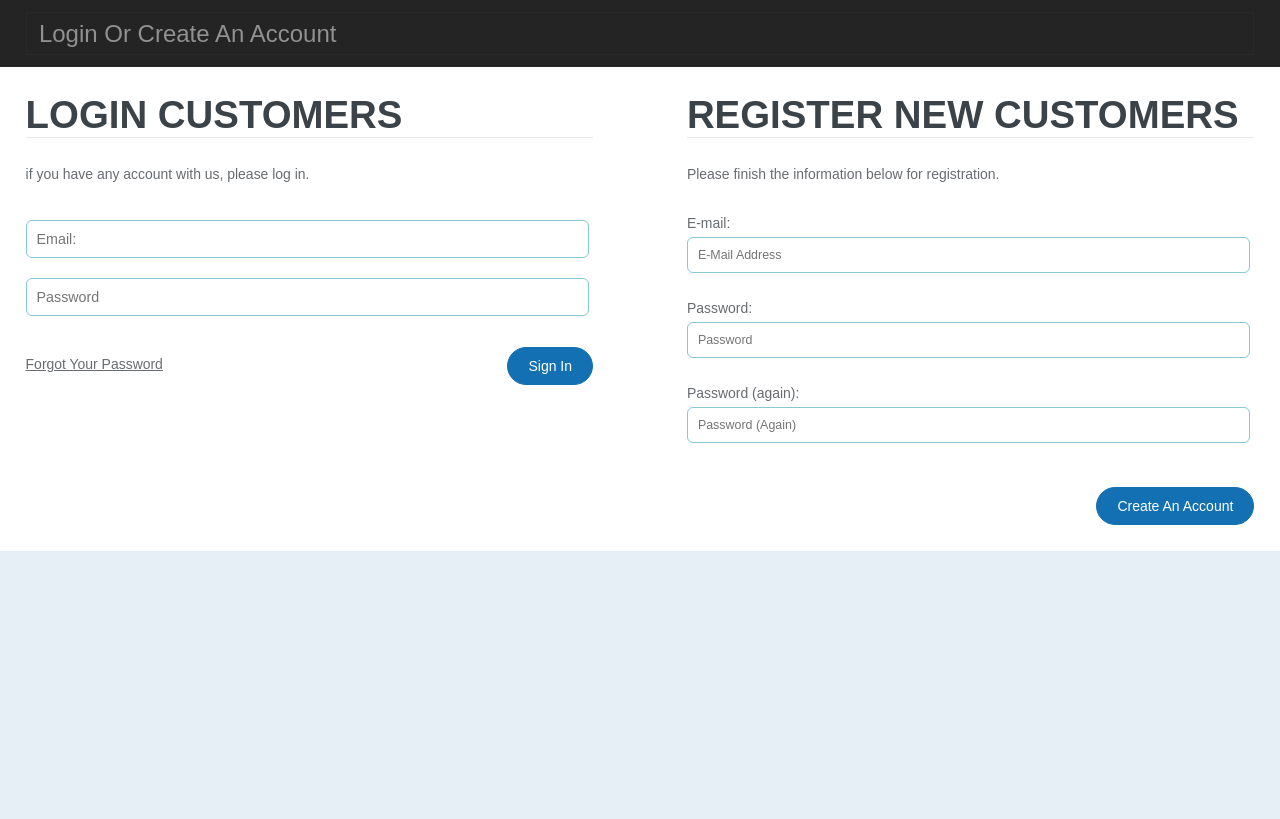
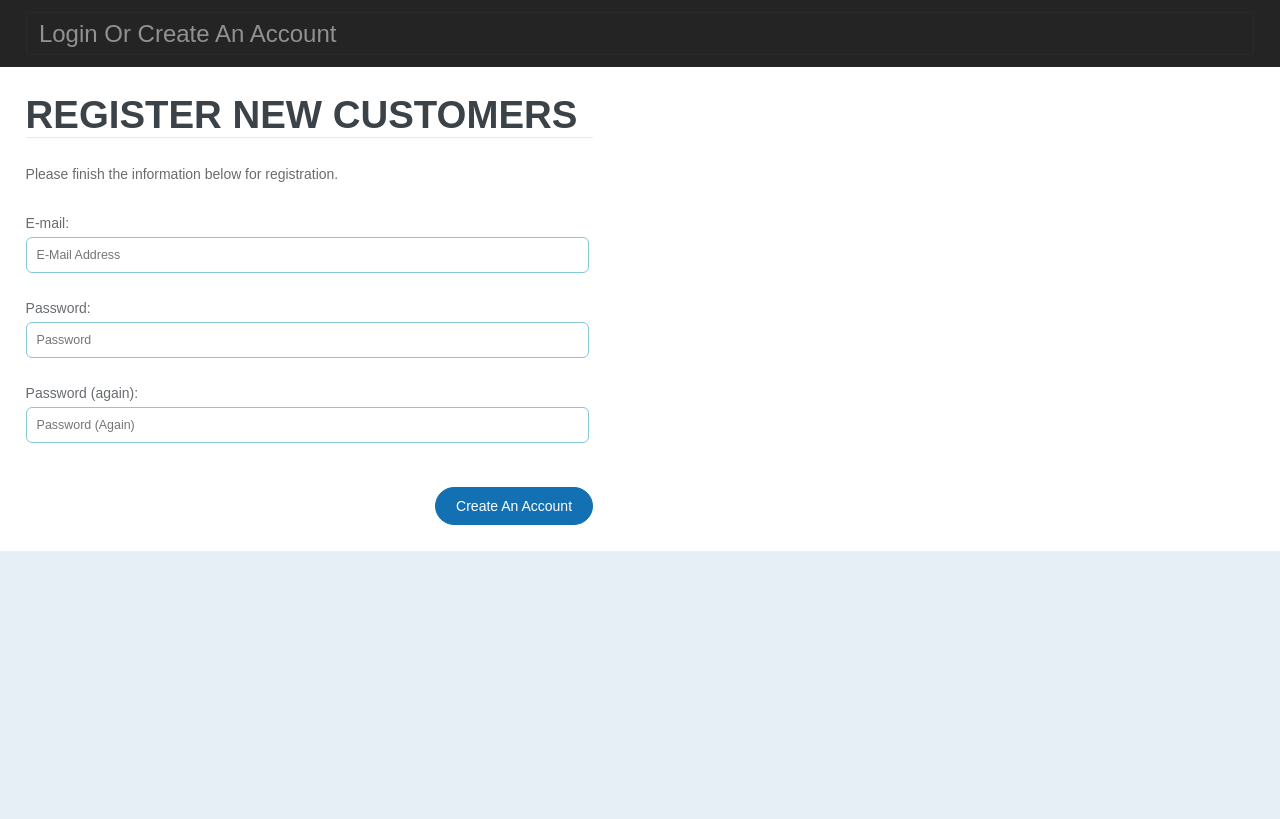
Before and after one commit to justin-f-perez/rj2, a Django app: page /accounts/signup/ in a window 1280 px wide. Shown: the part 72-891 px from the top of the page. Run offline with Django 3.2, Linux system fonts and the light colour scheme.

Commit message:
removed login form

```diff
--- a/rj2/templates/account/signup.html
+++ b/rj2/templates/account/signup.html
@@ -47,39 +47,6 @@
 <div class="main_bg">
 <div class="wrap">
 <div class="main">
-	<div class="login_left">
-		<h3>login customers</h3>
-		<p>if you have any account with us, please log in.</p>
-	<!-- start registration -->
-	<div class="registration">
-	<div class="registration_left">
-		 <div class="registration_form">
-		 <!-- Form -->
-		 <form id="login_form" action="{% url 'account_login' %}" method="post">
-			 {% csrf_token %}
-				<div>
-					<label>
-						<input placeholder="email:" type="email" tabindex="3" required="">
-					</label>
-				</div>
-				<div>
-					<label>
-						<input placeholder="password" type="password" tabindex="4" required="">
-					</label>
-				</div>
-				<div>
-					<input type="submit" value="sign in" id="register-submit">
-				</div>
-				<div class="forget">
-					<a href="{% url 'account_reset_password' %}">forgot your password</a>
-				</div>
-			</form>
-			<!-- /Form -->
-		</div>
-	</div>
-	</div>
-	<!-- end registration -->
-	</div>
 	<div class="login_left">
 		<h3>register new customers</h3>
 		<p>Please finish the information below for registration.</p>
```
